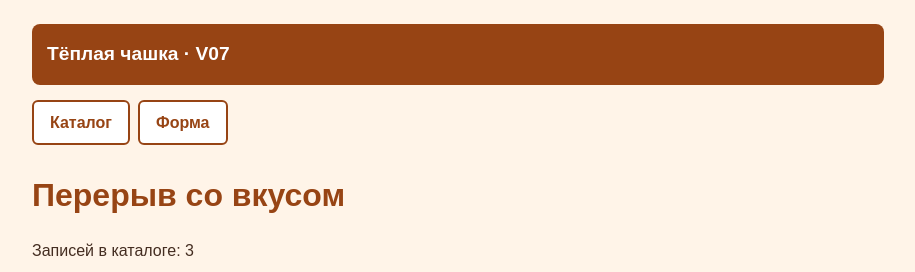
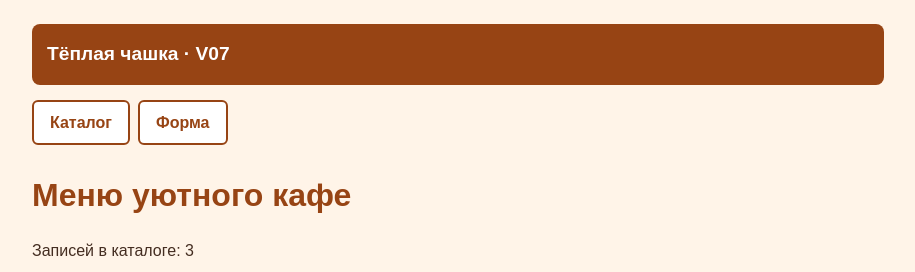
Before and after one commit to mAgBLOODpOnOsA/Variant07-web, a plain HTML site: page index.html in a window 1280 px wide. Shown: the top 272 px of the page, without its empty margins (182-1097 px from the left). Drawn offline with Linux system fonts and the light colour scheme.

Commit message:
Уточнён заголовок главной страницы

```diff
--- a/index.html
+++ b/index.html
@@ -18,7 +18,7 @@
   </nav>
 
   <main class="page">
-    <h1>Перерыв со вкусом</h1>
+    <h1>Меню уютного кафе</h1>
     <p id="status" role="status"></p>
     <p>Напитки и небольшие десерты</p>
     <p>Три предложения для выбора. Напитки и небольшие десерты.</p>
```
